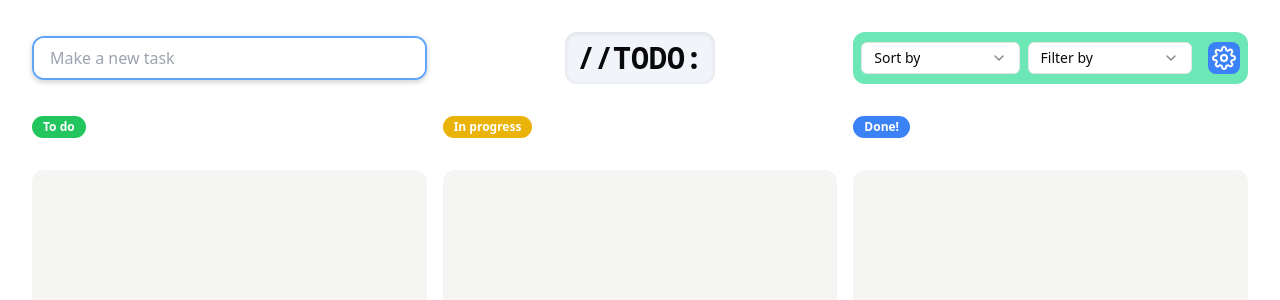
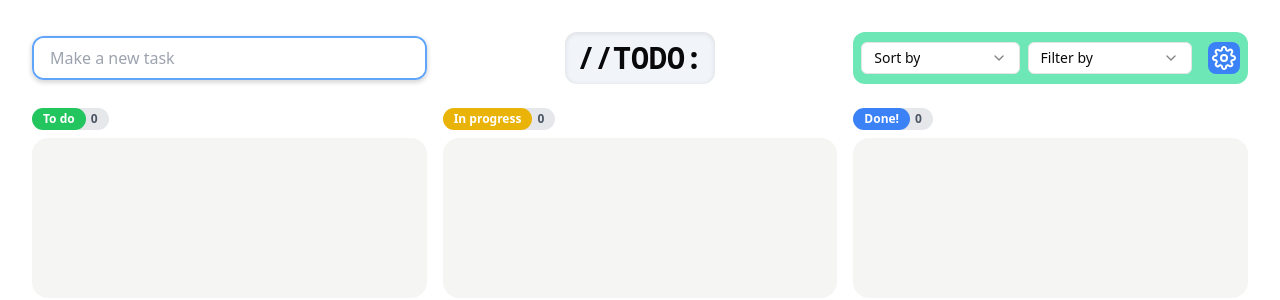
Before and after one commit to kenyokokawa/todo, a React (Vite) app: page / in a window 1280 px wide. Shown: the top 300 px of the page. Built offline with nearby package versions, Linux system fonts and the light colour scheme; the HTML template or start-up script is replaced by a standard one.

Commit message:
small design updates

```diff
--- a/src/App.tsx
+++ b/src/App.tsx
@@ -5,7 +5,7 @@ import { UIProvider } from "./contexts/UIContext";
 
 function App() {
   return (
-    <div className="grid grid-flow-row grid-cols-3 w-full gap-x-4 gap-y-8">
+    <div className="grid grid-flow-row grid-cols-3 w-full gap-x-4">
       <TaskProvider>
         <UIProvider>
           <TaskManager />
--- a/src/components/Column.tsx
+++ b/src/components/Column.tsx
@@ -52,7 +52,7 @@ const Column: FC<ColumnProps> = ({ status }) => {
   const { isOver, setNodeRef } = useDroppable({
     id: status,
   });
-  const className = `flex flex-col gap-4 min-h-40 rounded-xl  ${
+  const className = `flex flex-col gap-4 min-h-40 rounded-2xl  ${
     isOver ? "border-dashed border-4 border-sky-500 p-2" : "bg-stone-100 p-3"
   }`;
 
--- a/src/components/ColumnLabel.tsx
+++ b/src/components/ColumnLabel.tsx
@@ -4,16 +4,23 @@ type ColumnLabelProps = {
   label: string;
   backgroundColor?: string;
   textColor?: string;
+  count?: number;
 };
 
 const ColumnLabel: FC<ColumnLabelProps> = ({
   label,
   backgroundColor = "green-400",
   textColor = "white",
+  count,
 }) => {
   return (
-    <div className="flex justify-start items-center">
-      <Badge className={`${backgroundColor} text-${textColor}`} >{label}</Badge>
+    <div className="flex justify-start items-center mt-6 mb-2">
+      <Badge className={`${backgroundColor} text-${textColor} relative z-1`}>
+        {label}
+      </Badge>
+      {count !== undefined && (
+        <Badge className="bg-gray-200 text-gray-600 -ml-5 pl-6 ">{count}</Badge>
+      )}
     </div>
   );
 };
--- a/src/components/TaskManager.tsx
+++ b/src/components/TaskManager.tsx
@@ -19,14 +19,32 @@ const TaskManager: React.FC = () => {
     }
   };
 
+  const todoCount = tasks.filter((task) => task.status === "todo").length;
+  const inProgressCount = tasks.filter(
+    (task) => task.status === "in-progress"
+  ).length;
+  const doneCount = tasks.filter((task) => task.status === "done").length;
+
   return (
     <DndContext onDragEnd={onDragEnd}>
       <NewTask onAddTask={addTask} />
       <Logo />
       <TaskControls />
-      <ColumnLabel label="To do" backgroundColor="bg-green-500" />
-      <ColumnLabel label="In progress" backgroundColor="bg-yellow-500" />
-      <ColumnLabel label="Done!" backgroundColor="bg-blue-500" />
+      <ColumnLabel
+        label="To do"
+        backgroundColor="bg-green-500"
+        count={todoCount}
+      />
+      <ColumnLabel
+        label="In progress"
+        backgroundColor="bg-yellow-500"
+        count={inProgressCount}
+      />
+      <ColumnLabel
+        label="Done!"
+        backgroundColor="bg-blue-500"
+        count={doneCount}
+      />
       <Column status="todo" />
       <Column status="in-progress" />
       <Column status="done" />
--- a/src/index.css
+++ b/src/index.css
@@ -70,7 +70,12 @@
   * {
     @apply border-border;
   }
+  html {
+    min-width: 680px;
+    overflow-x: auto;
+  }
   body {
     @apply bg-background text-foreground;
+    min-width: 680px;
   }
 }
```
